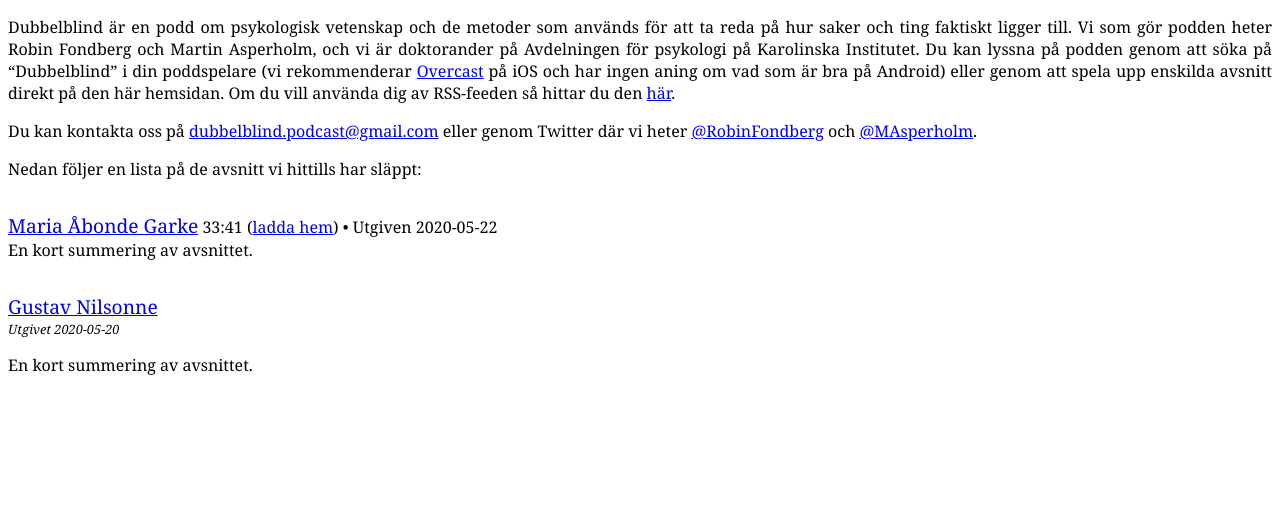
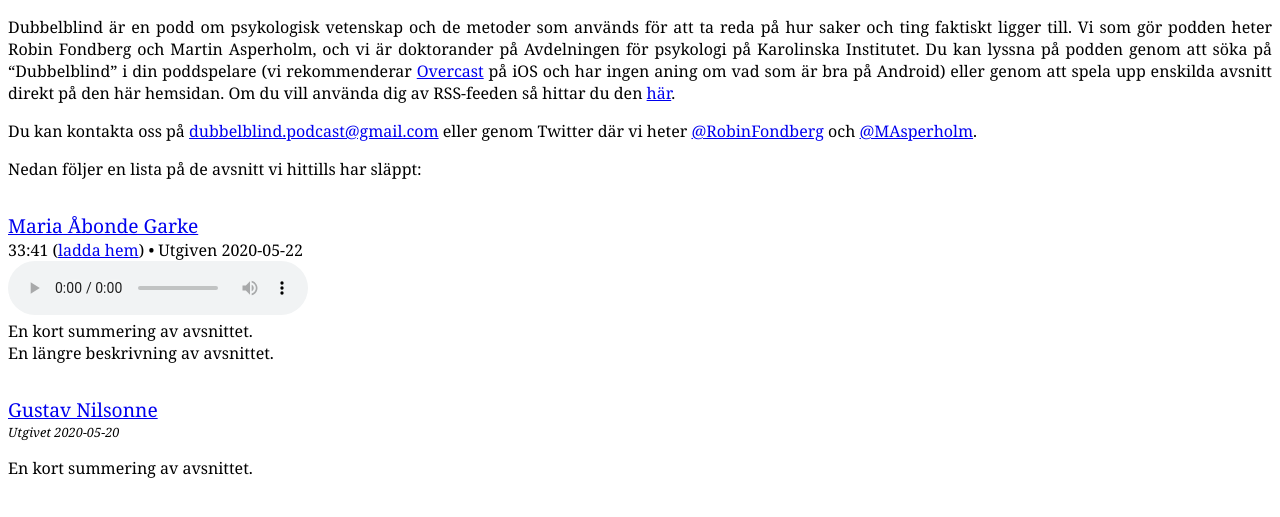
Before and after one commit to Dubbelblind/Dubbelblind.github.io, a Jekyll site: the page built from index_hemlig.md, in a window 1280 px wide. Shown: the top 517 px of the page. Built offline with Jekyll 4.4.1, drawn with Linux system fonts in a browser that asks for light colours.

Commit message:
Update index_hemlig.md

```diff
--- a/index_hemlig.md
+++ b/index_hemlig.md
@@ -18,9 +18,15 @@
 
 {% assign first_post = site.posts.first %}
 <div class="avsnitt">
-	<a class="avsnitt_titel" href="{{ first_post.url | prepend: site.baseurl }}">{{ first_post.title }}</a>
-	{{ first_post.duration }} (<a href="{{ site.baseurl }}{{ first_post.file }}" download="{{ first_post.title }}">ladda hem</a>) • Utgiven <time datetime="{{ first_post.date | date_to_xmlschema }}" itemprop="datePublished">{{ first_post.date | date: "%Y-%m-%d" }}</time>
+	<div class="avsnitt_titel"><a href="{{ first_post.url | prepend: site.baseurl }}">{{ first_post.title }}</a></div>
+	<div class="avsnitt_info">{{ first_post.duration }} (<a href="{{ site.baseurl }}{{ first_post.file }}" download="{{ first_post.title }}">ladda hem</a>) • Utgiven <time datetime="{{ first_post.date | date_to_xmlschema }}" itemprop="datePublished">{{ first_post.date | date: "%Y-%m-%d" }}</time></div>
+	<div class="avsnitt_uppspelare">
+       		<audio controls>
+        		<source src="{{ first_post.file }}" type="audio/mp3">
+        	</audio>
+    	</div>
 	<div class="avsnitt_summering">{{ first_post.summary }} </div>
+	<div class="avsnitt_beskrivning">{{ first_post.description }} </div>
 </div>
 
 {% for post in site.posts offset:1 %}
```
